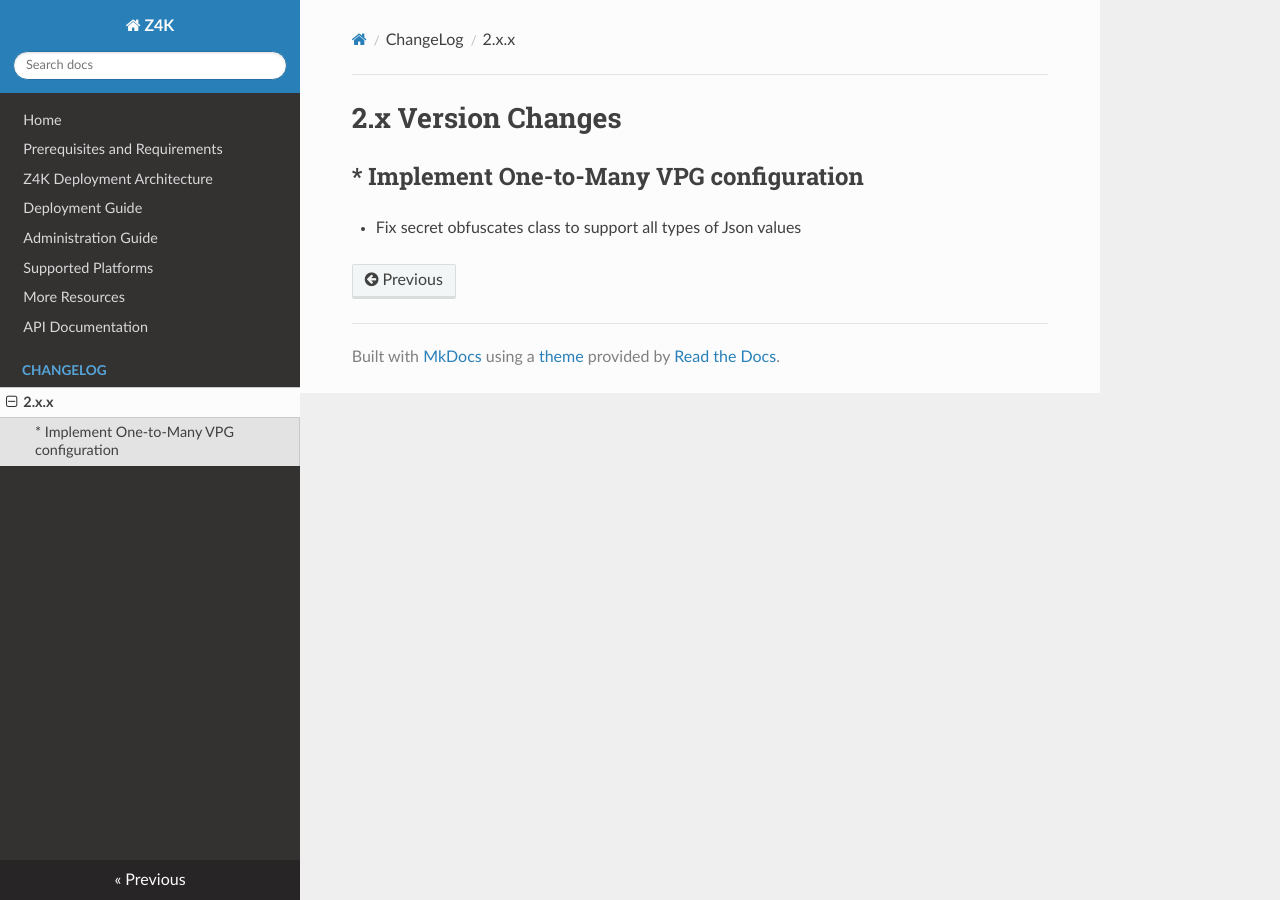
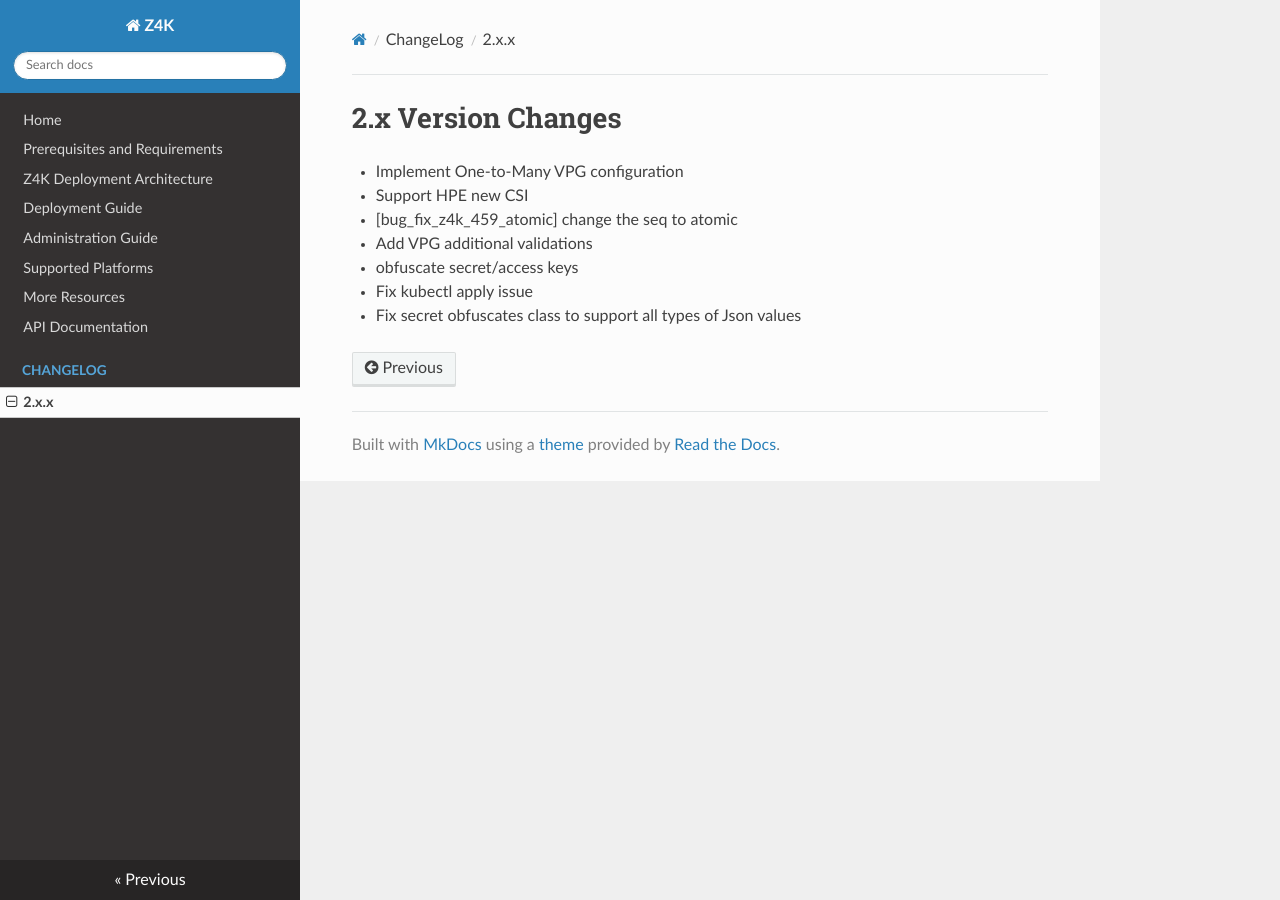
Before and after one commit to ZertoPublic/Z4K, an MkDocs documentation site: the page built from docs/changes/version2.x.x.md, in a window 1280 px wide. Built offline with MkDocs 1.6.1, drawn with Linux system fonts in a browser that asks for light colours.

Commit message:
Update version2.x.x.md
Fix

```diff
--- a/docs/changes/version2.x.x.md
+++ b/docs/changes/version2.x.x.md
@@ -1,5 +1,9 @@
 2.x Version Changes
 ===================
 * Implement One-to-Many VPG configuration
------------------------------------------
+* Support HPE new CSI
+* [bug_fix_z4k_459_atomic] change the seq to atomic
+* Add VPG additional validations
+* obfuscate secret/access keys
+* Fix kubectl apply issue
 * Fix secret obfuscates class to support all types of Json values
```
